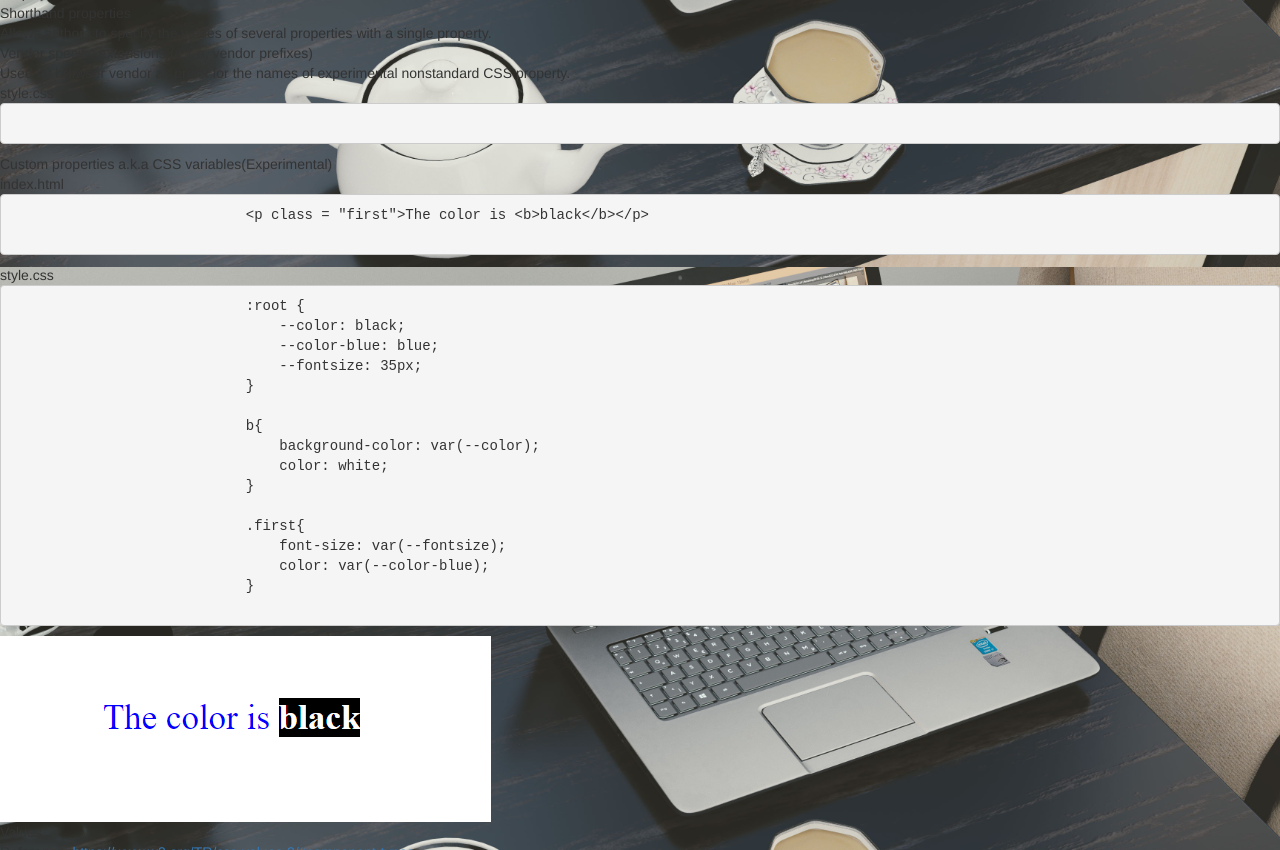
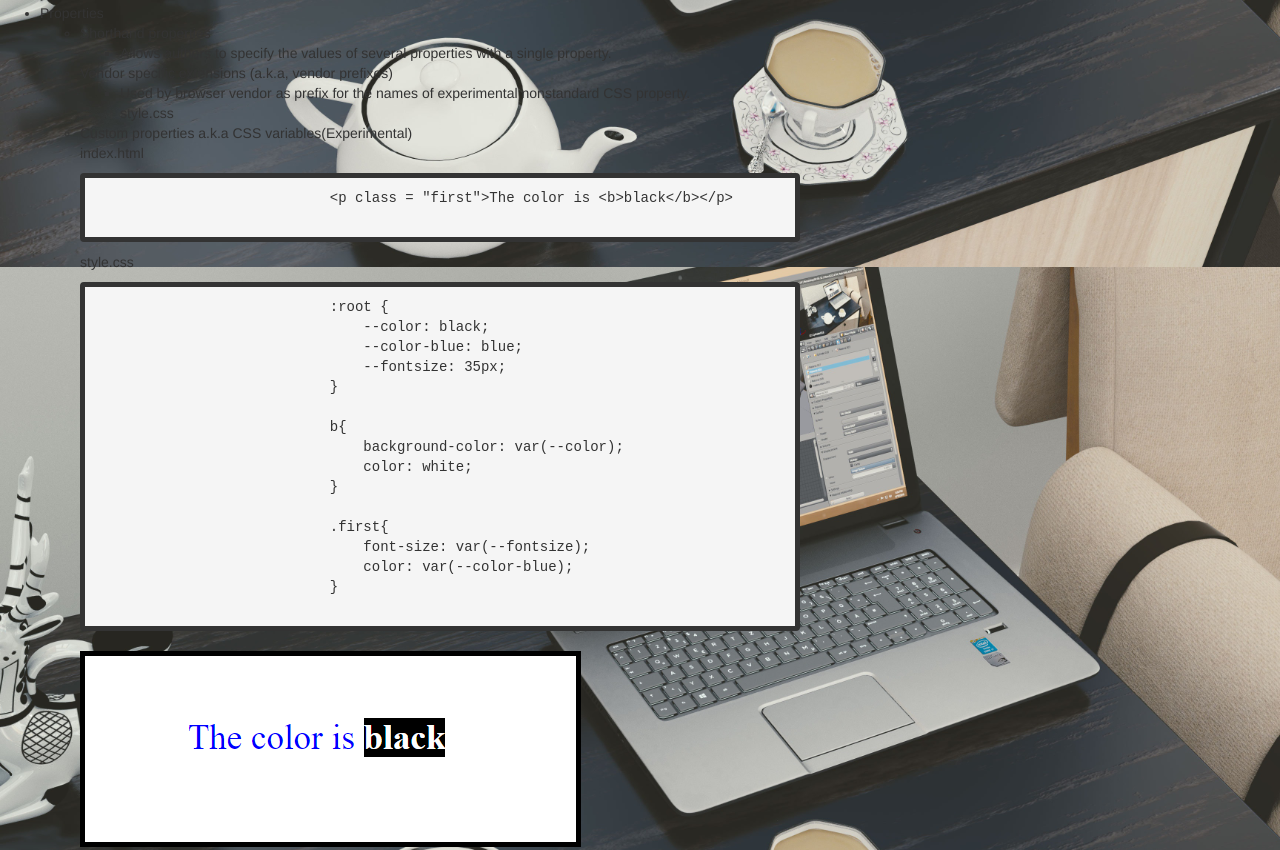
Before and after one commit to ashleeeeeeyyyyy/webtechlec-MIDTERMS-, a plain HTML site: page 9364A-G4/Website/subwebsites/CSS/rules.html in a window 1280 px wide. Shown: the part 533-1383 px from the top of the page. Drawn offline with nearby package versions, Linux system fonts and the light colour scheme; files whose address does not match are found by name.

Commit message:
added design

```diff
--- a/9364A-G4/Website/style/styles.css
+++ b/9364A-G4/Website/style/styles.css
@@ -1,6 +1,13 @@
 * {
-    padding: 0px;
     margin: 0px;
+}
+
+img{
+    border: solid;
+    border-width: thick;
+    margin-top: 10px;
+    margin-bottom: 10px;
+    border-color: black;
 }
 
 #main{
@@ -8,6 +15,9 @@
     width: 100%;
     position: relative;
     object-position: center;
+}
+#content {
+    color: beige;
 }
 .hover{
     background-color: black;
@@ -75,8 +85,13 @@ footer {
 }
 
 pre {
-  font-family: monospace, monospace;
-  font-size: 1em;
+    font-family: monospace, monospace;
+    font-size: 1em;
+    width: 60%;
+    border: solid;
+    border-width: thick;
+    margin-top: 10px;
+    margin-bottom: 10px;
 }
 
 h1 {
--- a/9364A-G4/Website/subwebsites/CSS/rules.html
+++ b/9364A-G4/Website/subwebsites/CSS/rules.html
@@ -22,9 +22,6 @@
                 </ul>
             </div>
         </nav>
-
-        <div id="main">
-            <div id="content">
                 <h2>CSS Rules</h2>
                 <ul>
                     <li>By origin and importance</li>
@@ -64,8 +61,6 @@
                         <ul>
                             <li>Used by browser vendor as prefix for the names of experimental nonstandard CSS property.</li>
                             style.css
-                            <pre>
-                            </pre>
                         </ul>
 
                         <li>Custom properties a.k.a CSS variables(Experimental)</li>
@@ -174,7 +169,5 @@
                         </ul>
                     </ul>
                 </ul>
-            </div>
-        </div>
     </body>
 </html>
```
Also changed, not shown: 9364A-G4/Website/subwebsites/CSS/pseudo.html (+0 -1 lines), 9364A-G4/Website/subwebsites/CSS/css.html (indentation only).
